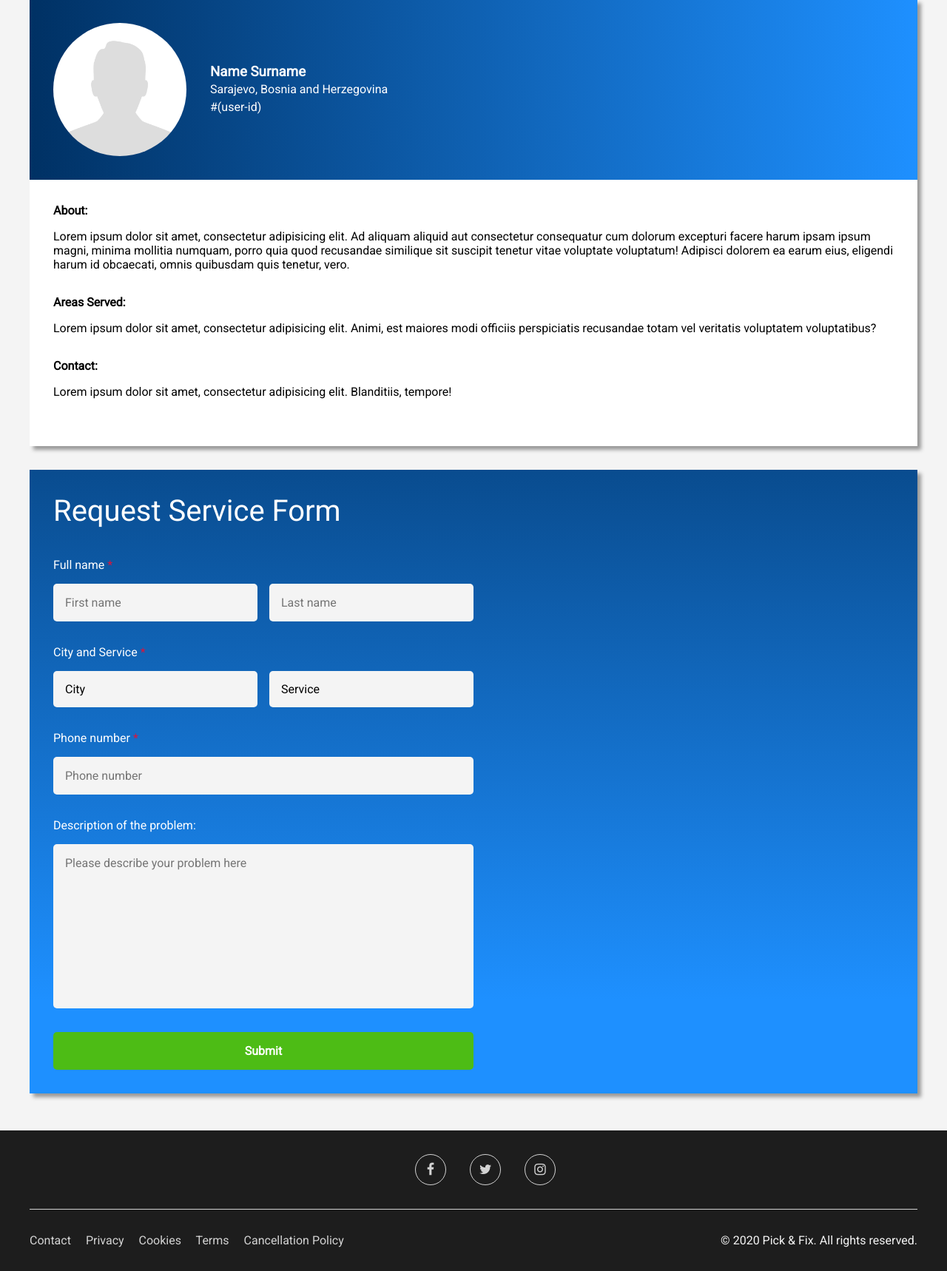
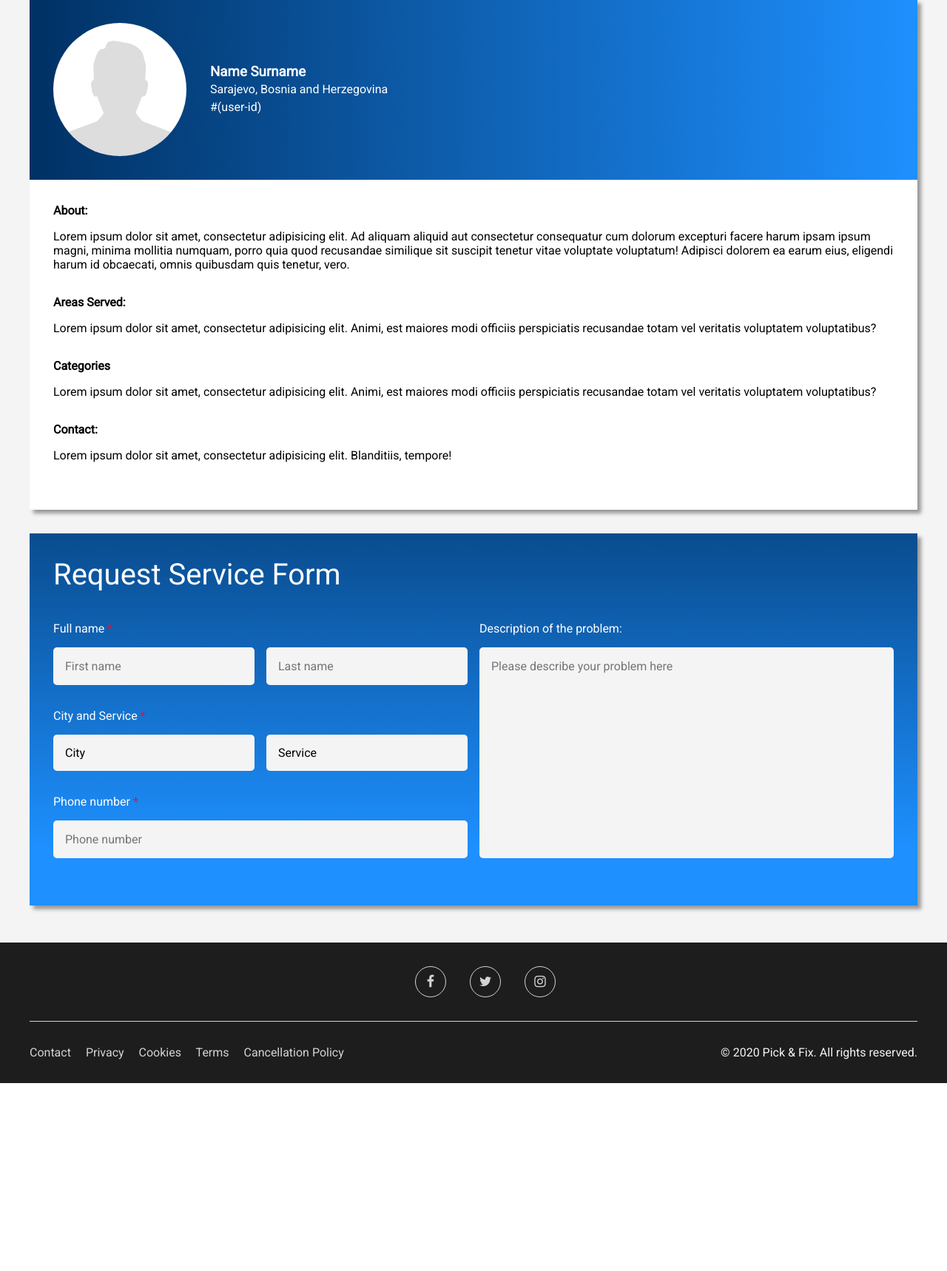
Before and after one commit to Jenn-y/Pick-Fix, a PHP site: page /pro-profile.php in a window 1280 px wide. Shown: the part 113-1831 px from the top of the page at 74% size. After the commit the page ends 1577 px from the top, so only its background shows below. Run offline with PHP 8.4, Linux system fonts and the light colour scheme.

Commit message:
improved the request form

```diff
--- a/CSS/pro-profile.css
+++ b/CSS/pro-profile.css
@@ -114,25 +114,33 @@ td a:nth-child(odd):hover { background-color: #44a512; }
     background: linear-gradient(0deg, rgba(30,144,255,1) 15%, rgba(9,76,143,1) 100%);
 }
 
-form {
-    display: flex;
-    flex-direction: column;
-    max-width: 50%;
+.request-box p {
+    font-size: 2.5rem;
+    padding-bottom: 2.5rem;
+    color: white;
 }
 
-form div input, select {
+form > div {
+    width: 50%;
+}
+
+.description {
+    flex-direction: column;
+    padding-left: 0.5rem;
+}
+
+.request-details {
+    flex-direction: column;
+    padding-right: 0.5rem;
+}
+
+.request-details div input, select {
     width: calc(50% - 0.5rem);
     margin-right: 1rem;
     box-sizing: border-box;
 }
 
 form div input:last-child, select:last-child { margin-right: 0; }
-
-form p {
-    font-size: 2.5rem;
-    padding-bottom: 2.5rem;
-    color: white;
-}
 
 input, textarea, button, select{
     font-family:inherit;
@@ -147,7 +155,9 @@ input, textarea, select {
     margin-bottom: 2rem;
 }
 
-textarea { resize: none; }
+textarea { resize: none;
+    height: 100%;
+}
 
 select {
     appearance: none;
--- a/pro-profile.php
+++ b/pro-profile.php
@@ -26,11 +26,63 @@
                 <p>Lorem ipsum dolor sit amet, consectetur adipisicing elit. Ad aliquam aliquid aut consectetur consequatur cum dolorum excepturi facere harum ipsam ipsum magni, minima mollitia numquam, porro quia quod recusandae similique sit suscipit tenetur vitae voluptate voluptatum! Adipisci dolorem ea earum eius, eligendi harum id obcaecati, omnis quibusdam quis tenetur, vero.</p>
                 <h4>Areas Served: </h4>
                 <p>Lorem ipsum dolor sit amet, consectetur adipisicing elit. Animi, est maiores modi officiis perspiciatis recusandae totam vel veritatis voluptatem voluptatibus?</p>
+                <h4>Categories </h4>
+                <p>Lorem ipsum dolor sit amet, consectetur adipisicing elit. Animi, est maiores modi officiis perspiciatis recusandae totam vel veritatis voluptatem voluptatibus?</p>
                 <h4>Contact:</h4>
                 <p>Lorem ipsum dolor sit amet, consectetur adipisicing elit. Blanditiis, tempore!</p>
             </div>
         </div>
 
+        <div class="request-box shadow">
+            <p>Request Service Form</p>
+            <form class="flex-container">
+                <div class="request-details flex-container">
+                    <label>Full name <span>*</span></label>
+                    <div class="flex-container">
+                        <input type="text" id="fname" name="fname" placeholder="First name" required>
+                        <input type="text" id="lname" name="lname" placeholder="Last name" required>
+                    </div>
+
+                    <label>City and Service <span>*</span></label>
+                    <div class="flex-container">
+                        <select name="cities" id="cities" required>
+                            <option disabled selected value>City</option>
+                            <option value="tuzla">Tuzla</option>
+                            <option value="zivinice">Zivinice</option>
+                            <option value="bihac">Bihac</option>
+                            <option value="sarajevo">Sarajevo</option>
+                            <option value="mostar">Mostar</option>
+                        </select>
+
+                        <select name="services-dropdown" id="services-dropdown" required>
+                            <option disabled selected value>Service</option>
+                            <option value="furniture-repair">Furniture repair</option>
+                            <option value="plumbing">Plumbing</option>
+                            <option value="electricity">Electricity</option>
+                            <option value="toilets">Toilets</option>
+                            <option value="moving-help">Moving help</option>
+                        </select>
+                    </div>
+
+                    <label for="phone">Phone number <span>*</span></label>
+                    <input type="tel" id="phone" placeholder="Phone number" required>
+
+                </div>
+                <div class="description flex-container">
+                    <label for="problem-description">Description of the problem:</label>
+                    <textarea name="problem-description" id="problem-description" cols="30" rows="10" placeholder="Please describe your problem here"></textarea>
+                </div>
+            </form>
+        </div>
+
+    </main>
+
+    <?php include('Includes/footer.php'); ?>
+</div>
+</body>
+</html>
+
+<!--
 <div class="request-box shadow">
     <form>
         <p>Request Service Form</p>
@@ -69,10 +121,4 @@
 
         <button type="submit">Submit</button>
     </form>
-        </div>
-    </main>
-
-    <?php include('Includes/footer.php'); ?>
-</div>
-</body>
-</html>
+</div>-->
```
Lines whose indentation alone changed are shown as unchanged.
